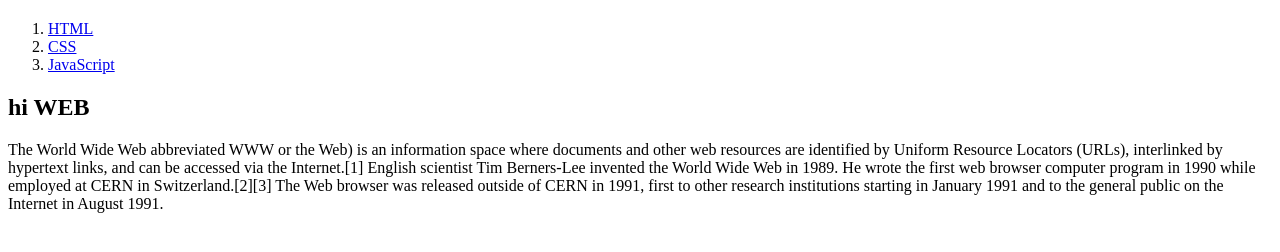
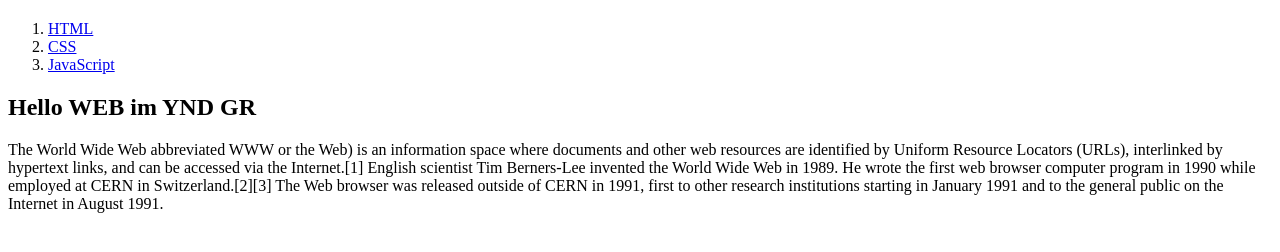
Before and after one commit to SEONGMINS/my_first_website_, a plain HTML site: page index.html in a window 1280 px wide. Shown: the part 60-312 px from the top of the page. Drawn offline with Linux system fonts and the light colour scheme.

Commit message:
Add files via upload

```diff
--- a/index.html
+++ b/index.html
@@ -11,7 +11,7 @@
     <li><a href="2.html" target="_blank">CSS</a></li>
     <li><a href="3.html" target="_blank">JavaScript</a></li>
   </ol>
-  <h2>hi WEB</h2>
+  <h2>Hello WEB im YND GR</h2>
   <p>The World Wide Web abbreviated WWW or the Web) is an information space where documents and other web resources are identified by Uniform Resource Locators (URLs), interlinked by hypertext links, and can be accessed via the Internet.[1] English scientist Tim Berners-Lee invented the World Wide Web in 1989. He wrote the first web browser computer program in 1990 while employed at CERN in Switzerland.[2][3] The Web browser was released outside of CERN in 1991, first to other research institutions starting in January 1991 and to the general public on the Internet in August 1991.
   </p>
 </body>
```
